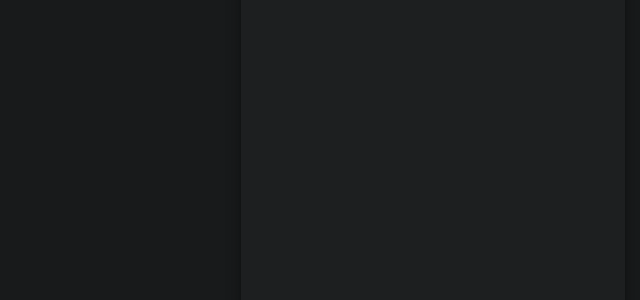
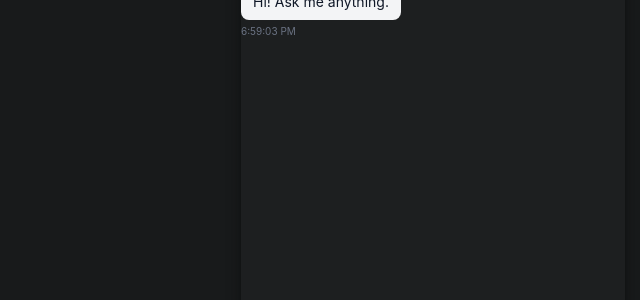
Before and after one commit to zakhajjaji/mochaic-chatbot, a Next.js app in the folder apps/web/mochiac-chatbot/: page / in a window 1280 px wide. Shown: the top 300 px of the page, without its empty margins (639-1279 px from the left). Built offline with nearby package versions, Linux system fonts and the light colour scheme.

Commit message:
Feat: New listRef effect and create if statement for smooth behaviour

```diff
--- a/apps/web/mochiac-chatbot/components/ChatWidget.tsx
+++ b/apps/web/mochiac-chatbot/components/ChatWidget.tsx
@@ -26,7 +26,14 @@ export default function ChatWidget() {
   const [isOpen, setIsOpen] = useState(false);
   const [isMinimised, setIsMinimised] = useState(false);
   const [showCloseConfirm, setShowCloseConfirm] = useState(false);
-  const [messags, setMessages] = useState<ChatMessage[]>([]);
+  const [messages, setMessages] = useState<ChatMessage[]>([  {
+    id: "Greet-1",
+    role: "assistant",
+    content: "Hi! Ask me anything.",
+    timestamp: new Date(),
+    messageType: "text",
+  }]);
+
   const [input, setInput] = useState("");
   const [isThinking, setIsThinking] = useState<boolean>(false);
   const [isGenerating, setIsGenerating] = useState<boolean>(false);
@@ -40,8 +47,21 @@ export default function ChatWidget() {
   const [ctas, setCtas] = useState<string[]>([]);
   const [aiSuggestions, setAiSuggestions] = useState<string[]>([]);
 
+
+  const listRef = useRef<HTMLDivElement>(null);
+   useEffect(() => {
+    if (!listRef.current) return;
+    listRef.current.scrollTop = listRef.current.scrollHeight;
+   }, [messages, isOpen, isMinimised]);
+
+
+
   return (
     <div className="fixed bottom-4 right-4 w-96 h-full bg-card rounded-lg shadow-lg">
-
+      <div ref={listRef} className="overflow-y-auto">
+        {messages.map((m) => {
+          return <MessageBubble key={m.id} message={m} />;
+        })}
+      </div>
     </div>
   )};
```
